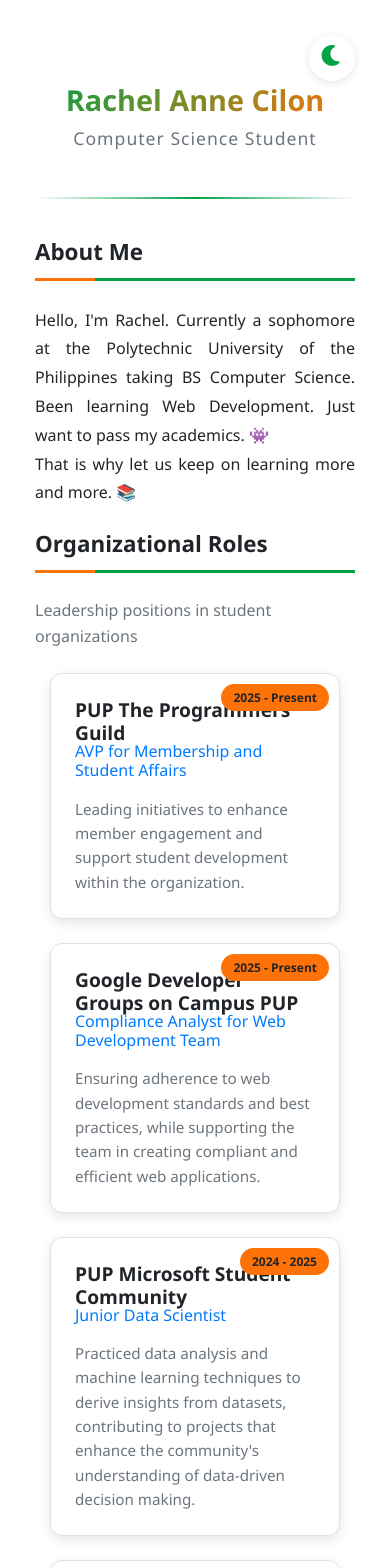
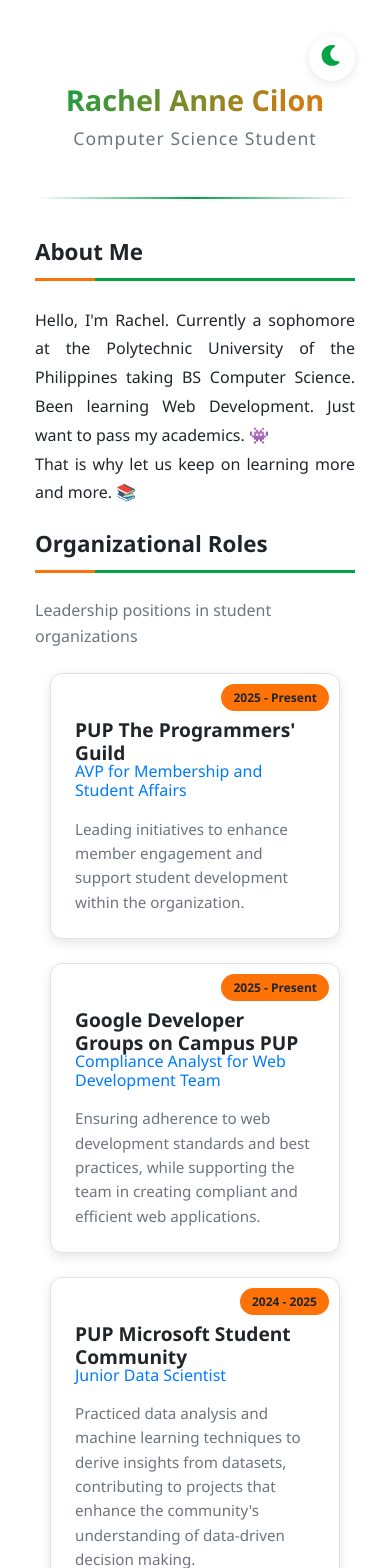
Before and after one commit to rachelannec/rachelannec-io, a React (Vite) app: page / in a window 390 px wide. Shown: the top 1568 px of the page. Built offline with nearby package versions, Linux system fonts and the light colour scheme.

Commit message:
add animation to orgs card

```diff
--- a/src/components/OrganizationRoles.tsx
+++ b/src/components/OrganizationRoles.tsx
@@ -40,6 +40,7 @@ const OrganizationalRoles = (): React.JSX.Element => {
       <div>
         {organizationalRoles.map((item, index) => (
           <div key={index} className="col">
+            <div className="org-card">
               <div className="card h-100">
                 <div className="card-body">
                   <div className="mb-3">
@@ -49,9 +50,9 @@ const OrganizationalRoles = (): React.JSX.Element => {
                     </div>
                     <span className="card-date">{item.date}</span>
                   </div>
-
                   <div className="card-text">
                     <p className="mb-0">{item.description}</p>
+                  </div>
                 </div>
               </div>
             </div>
--- a/src/styles/OrganizationRoles.css
+++ b/src/styles/OrganizationRoles.css
@@ -50,3 +50,38 @@
     font-weight: 600;
     z-index: 1;
 }
+
+@media (max-width: 768px) {
+
+}
+
+@media (max-width: 576px) {
+  .card-title {
+    margin-top: 20px;
+  }
+}
+
+/* Animation */
+@keyframes fadeInUp {
+  from {
+    opacity: 0;
+    transform: translateX(20px);
+  }
+  to {
+    opacity: 1;
+    transform: translateY(0);
+  }
+}
+
+.col {
+  animation: fadeInUp 0.5s ease-out;
+  animation-fill-mode: both;
+}
+
+/* Stagger animation for cards */
+.col:nth-child(1) { animation-delay: 0.1s; }
+.col:nth-child(2) { animation-delay: 0.2s; }
+.col:nth-child(3) { animation-delay: 0.3s; }
+.col:nth-child(4) { animation-delay: 0.4s; }
+.col:nth-child(5) { animation-delay: 0.5s; }
+.col:nth-child(6) { animation-delay: 0.6s; }
```
Lines whose indentation alone changed are shown as unchanged.
